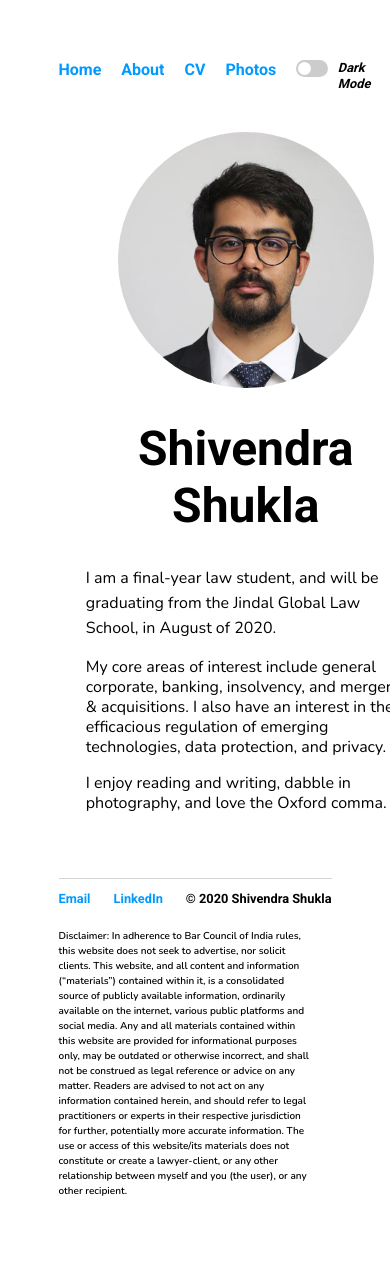
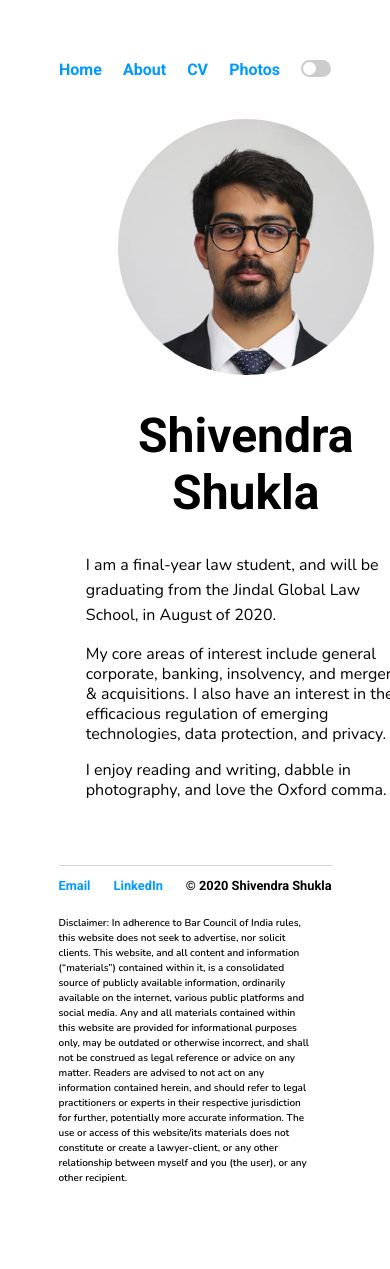
Before and after one commit to thatshivendrashukla/thatshivendrashukla.github.io, a Jekyll site: the page built from index.html, in a window 390 px wide. Built offline with Jekyll 4.4.1, drawn with Linux system fonts in a browser that asks for light colours.

Commit message:
minor tweaks

```diff
--- a/_layouts/default.html
+++ b/_layouts/default.html
@@ -10,7 +10,7 @@
 					<li><a href="/cv">CV</a></li>
 					<!--<li><a href="/publications">Articles</a></li>-->
 					<li><a href="/photography">Photos</a></li>
-					<div class="theme-switch-wrapper"><label class="theme-switch" for="checkbox"><input type="checkbox" id="checkbox" /><span class="slider round"></span></label><em style="margin-left: 10px; font-family: 'Roboto', sans-serif; font-size: 0.8em; line-height: 125%">Dark Mode</em>{% include darkmode.html %}</div>
+					<div class="theme-switch-wrapper"><label class="theme-switch" for="checkbox"><input type="checkbox" id="checkbox" /><span class="slider round"></span></label><!--<span style="margin-left: 10px; font-family: 'Roboto', sans-serif; line-height: 115%">Dark Mode</span>-->{% include darkmode.html %}</div>
 	    		</ul>
 			</nav>
 			<div class="container">
--- a/css/main.css
+++ b/css/main.css
@@ -109,7 +109,7 @@ ul.posts li {
 }
 
 @media screen and ( max-width: 500px ) {
-	.theme-switch {width: 44px;}
+	.theme-switch {width: 30px;} /* 44px if not hiding text label */
 }
 
 .theme-switch input {
```
